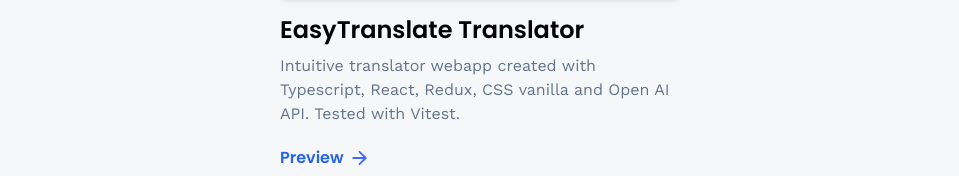
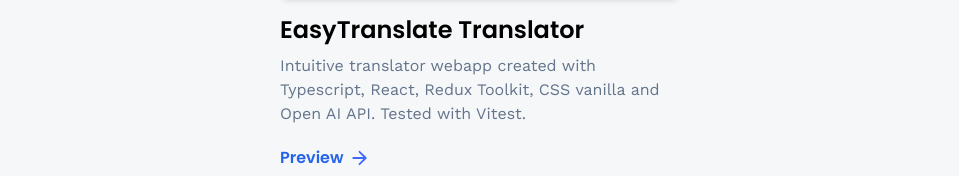
Before and after one commit to mohancoder2k/mohan-new-portfolio, a React (Vite) app: page /portfolio/projects in a window 1280 px wide. Shown: the part 960-1136 px from the top of the page, without its empty margins (160-1119 px from the left). Built offline with nearby package versions, Linux system fonts and the light colour scheme.

Commit message:
add: more description to projects section.

```diff
--- a/src/constants/index.js
+++ b/src/constants/index.js
@@ -143,7 +143,7 @@
     thumbnail: translateMockup,
     name: 'EasyTranslate Translator',
     description:
-      'Intuitive translator webapp created with Typescript, React, Redux, CSS vanilla and Open AI API. Tested with Vitest.',
+      'Intuitive translator webapp created with Typescript, React, Redux Toolkit, CSS vanilla and Open AI API. Tested with Vitest.',
     link: 'https://github.com/erickgcia/translate-app',
   },
 ]
```
